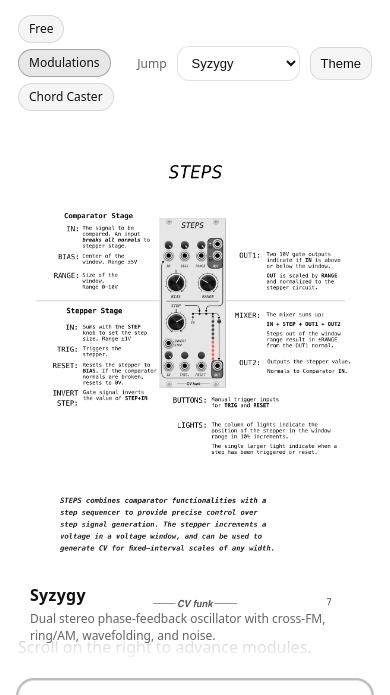
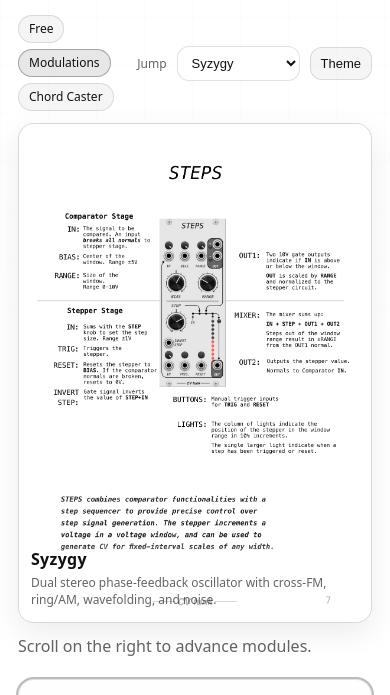
Before and after one commit to codygeary/CV-Funk-Manual, an Astro site: page /modulations in a window 390 px wide. Shown: the part 79-774 px from the top of the page. Built offline with nearby package versions, Linux system fonts and the light colour scheme; Astro itself is replaced by a stand-in of ours.

Commit message:
Update global.css

```diff
--- a/src/styles/global.css
+++ b/src/styles/global.css
@@ -1,6 +1,18 @@
 :root{
   --accent:#ff7a2f; /* tune this to match your panel orange */
   --card2: color-mix(in srgb, var(--card) 70%, transparent);
+}
+
+body::before{
+  content:"";
+  position:fixed; inset:0;
+  pointer-events:none;
+  opacity:.18;
+  background:
+    linear-gradient(to right, color-mix(in srgb, var(--line) 55%, transparent) 1px, transparent 1px),
+    linear-gradient(to bottom, color-mix(in srgb, var(--line) 55%, transparent) 1px, transparent 1px);
+  background-size: 48px 48px;
+  mask-image: radial-gradient(700px 500px at 50% 0%, #000 60%, transparent 100%);
 }
 
 /* subtle background that feels technical */
@@ -20,6 +32,7 @@ body{
 }
 
 /* landing cards: cleaner + more modern */
+/*
 .card{
   background:
     linear-gradient(180deg, color-mix(in srgb, var(--bg) 92%, var(--card)), color-mix(in srgb, var(--bg) 82%, var(--card)));
@@ -37,6 +50,40 @@ body{
 }
 .card:hover:before{opacity:1}
 .card-title{letter-spacing:.4px}
+ */
+
+
+
+.card{
+  display:block;
+  border-radius: var(--radius);
+  text-decoration:none;
+  padding:16px 16px 18px;
+  background: linear-gradient(180deg,
+    color-mix(in srgb, var(--bg) 92%, var(--card)),
+    color-mix(in srgb, var(--bg) 82%, var(--card))
+  );
+  border:1px solid color-mix(in srgb, var(--line) 75%, transparent);
+  box-shadow: var(--shadow);
+  position:relative;
+  transition: transform .12s ease, border-color .12s ease, filter .12s ease;
+}
+.card:hover{
+  transform: translateY(-2px);
+  border-color: color-mix(in srgb, var(--accent) 45%, var(--line));
+  filter: brightness(1.03);
+}
+.card-title{
+  font-weight:800;
+  letter-spacing:.5px;
+}
+
+.landing-title, .module-title{
+  letter-spacing: .6px;
+}
+.module-section h3{
+  letter-spacing: .18em;
+}
 
 :root{
   --bg:#fff; --fg:#111; --muted:rgba(17,17,17,.65);
@@ -81,27 +128,68 @@ body{margin:0;background:var(--bg);color:var(--fg);font-family:var(--sans)}
 .picker-select{border:1px solid var(--line);background:var(--bg);color:var(--fg);
   border-radius:12px;padding:8px 10px;font-size:13px}
 
-/*
-.panel-frame{border:1px solid var(--line);background:var(--card);border-radius:var(--radius);
-  box-shadow:var(--shadow);overflow:hidden;position:relative}
-.panel-img{width:100%;height:auto;display:block}
- */
-/* Panel image sizing: fit within viewport without cropping */
+/* Panel: scale by height; scroll horizontally if it gets too wide */
 .panel-frame{
-  max-height: calc(100vh - 160px); /* adjust if header is taller/shorter */
-  overflow: hidden;               /* keep rounded corners */
+  border:1px solid var(--line);
+  background:var(--card);
+  border-radius:var(--radius);
+  box-shadow:var(--shadow);
+  position:relative;
+
+  /* critical: give it a real height so the image can size to it */
+  height: calc(100vh - 160px);
+  max-height: calc(100vh - 160px);
+
+  /* we never want vertical cropping; we allow horizontal scroll instead */
+  overflow-x: auto;
+  overflow-y: hidden;
+
+  /* optional: nicer centering when image is narrower than the frame */
+  display: flex;
+  align-items: center;
 }
 
+/* Scale to height; width is whatever it needs to be.
+   If width exceeds the frame, frame scrolls horizontally. */
 .panel-img{
-  width: 100%;
   height: 100%;
-  object-fit: contain;            /* critical: no cropping */
+  width: auto;
+
+  /* important: allow it to exceed container width (so scroll works) */
+  max-width: none;
+
   display: block;
+  margin: 0 auto; /* centers when narrower */
 }
+
+/* Optional: make horizontal scrollbar less ugly */
+.panel-frame::-webkit-scrollbar{height:10px}
+.panel-frame::-webkit-scrollbar-thumb{
+  background: color-mix(in srgb, var(--fg) 18%, transparent);
+  border-radius:999px;
+}
+.panel-frame::-webkit-scrollbar-track{
+  background: color-mix(in srgb, var(--bg) 70%, transparent);
+}
+
 .panel-overlay{position:absolute;left:0;right:0;bottom:0;padding:12px 12px 14px;
   background:linear-gradient(to top,color-mix(in srgb,var(--bg) 92%,transparent),transparent)}
 .panel-title{font-weight:800;letter-spacing:.3px}
 .panel-tagline{font-size:12px;color:var(--muted);margin-top:4px}
+
+@media (max-width:980px){
+  .panel-frame{
+    height: auto;
+    max-height: none;
+    overflow-x: auto;
+    overflow-y: hidden;
+  }
+  .panel-img{
+    height: auto;
+    width: 100%;
+    max-width: 100%;
+  }
+}
 
 .manual-right{min-width:0}
 .module{padding:18px 16px 6px;border:1px solid var(--line);border-radius:var(--radius);
```
